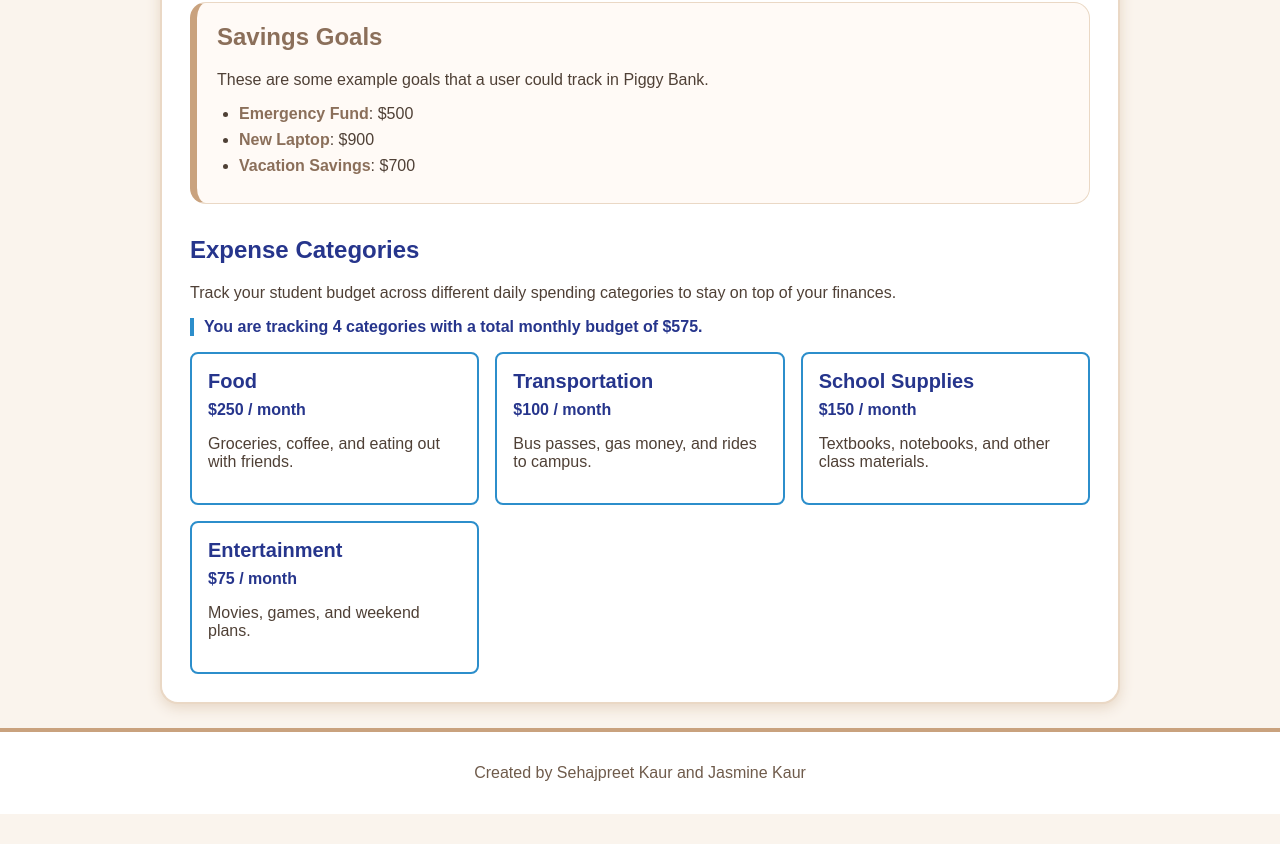
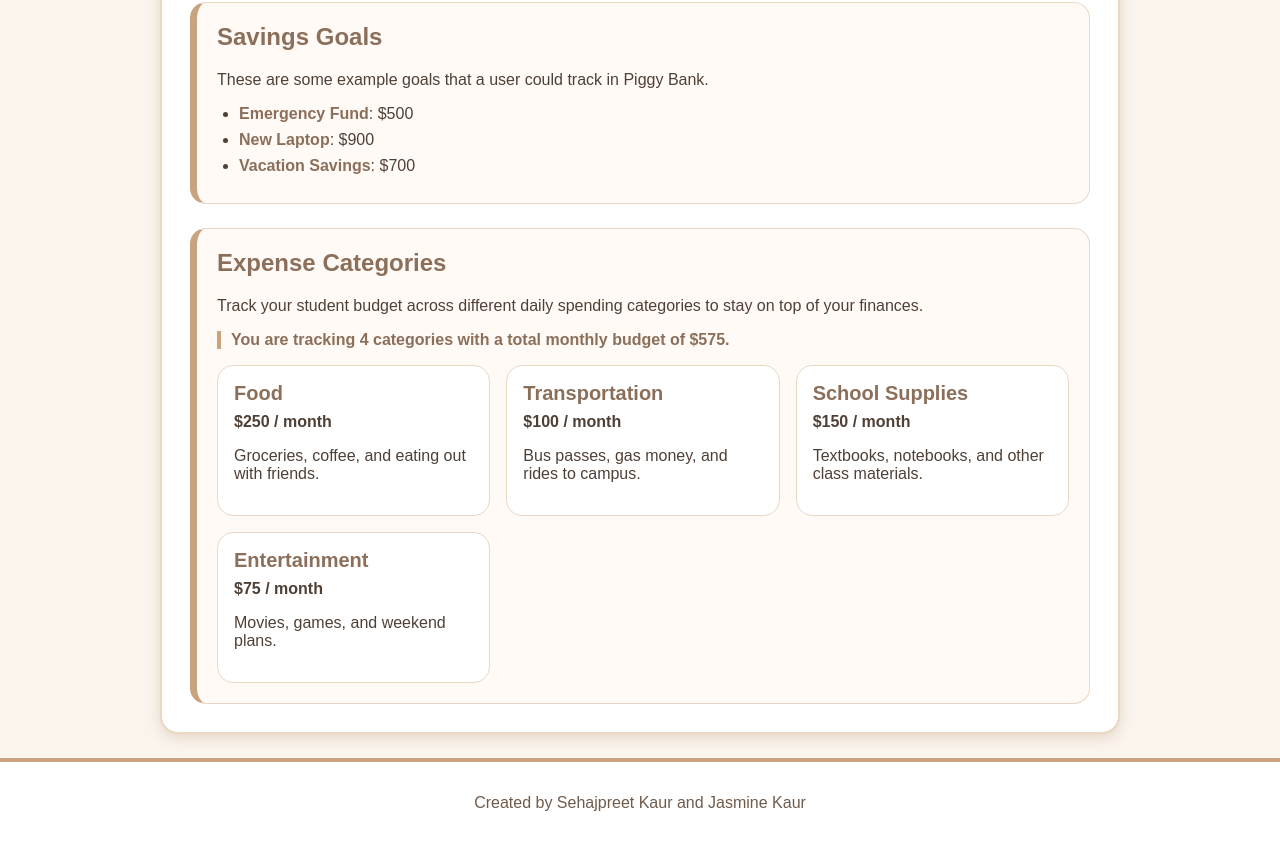
Before and after one commit to jasminekaurjogar/Full-Stack-Project, a React (Vite) app: page / in a window 1280 px wide. Shown: the part 327-1171 px from the top of the page. Before the commit the page ends 1141 px from the top, so only its background shows below. Built offline with nearby package versions, Linux system fonts and the light colour scheme.

Commit message:
Update ExpenseCategories colours to match Piggy Bank style guide

```diff
--- a/src/components/ExpenseCategories/ExpenseCategories.css
+++ b/src/components/ExpenseCategories/ExpenseCategories.css
@@ -1,20 +1,26 @@
 /* Styles that only apply to the ExpenseCategories component */
 
 .ExpenseCategories {
-  margin-top: 32px;
+  margin-top: 24px;
+  padding: 20px;
+  border: 1px solid #ead8c5;
+  border-left: 7px solid #c9a27e;
+  border-radius: 16px;
+  background-color: #fffaf6;
 }
 
-/* Section title uses the navy blue from our style guide */
+/* Section title uses the soft brown from our style guide */
 .ExpenseCategories h2 {
-  color: #26358c;
+  margin-top: 0;
+  color: #8b6f5a;
   font-size: 24px;
 }
 
 /* Summary line stands out from the normal body text */
 .ExpenseCategories-summary {
   font-weight: bold;
-  color: #26358c;
-  border-left: 4px solid #2c8ecb;
+  color: #8b6f5a;
+  border-left: 4px solid #c9a27e;
   padding-left: 10px;
 }
 
@@ -28,17 +34,17 @@
   gap: 16px;
 }
 
-/* Each category is shown as a white card with a sky blue border */
+/* Each category is shown as a card with a latte coloured border */
 .ExpenseCategories-card {
   background-color: #ffffff;
-  border: 2px solid #2c8ecb;
-  border-radius: 8px;
+  border: 1px solid #ead8c5;
+  border-radius: 16px;
   padding: 16px;
 }
 
 .ExpenseCategories-card h3 {
   margin: 0;
-  color: #26358c;
+  color: #8b6f5a;
   font-size: 20px;
 }
 
@@ -47,9 +53,10 @@
   margin: 8px 0;
   font-weight: bold;
   font-size: 18px;
-  color: #26358c;
+  color: #4f4036;
 }
 
 .ExpenseCategories-card p {
   font-size: 16px;
+  color: #4f4036;
 }
```
